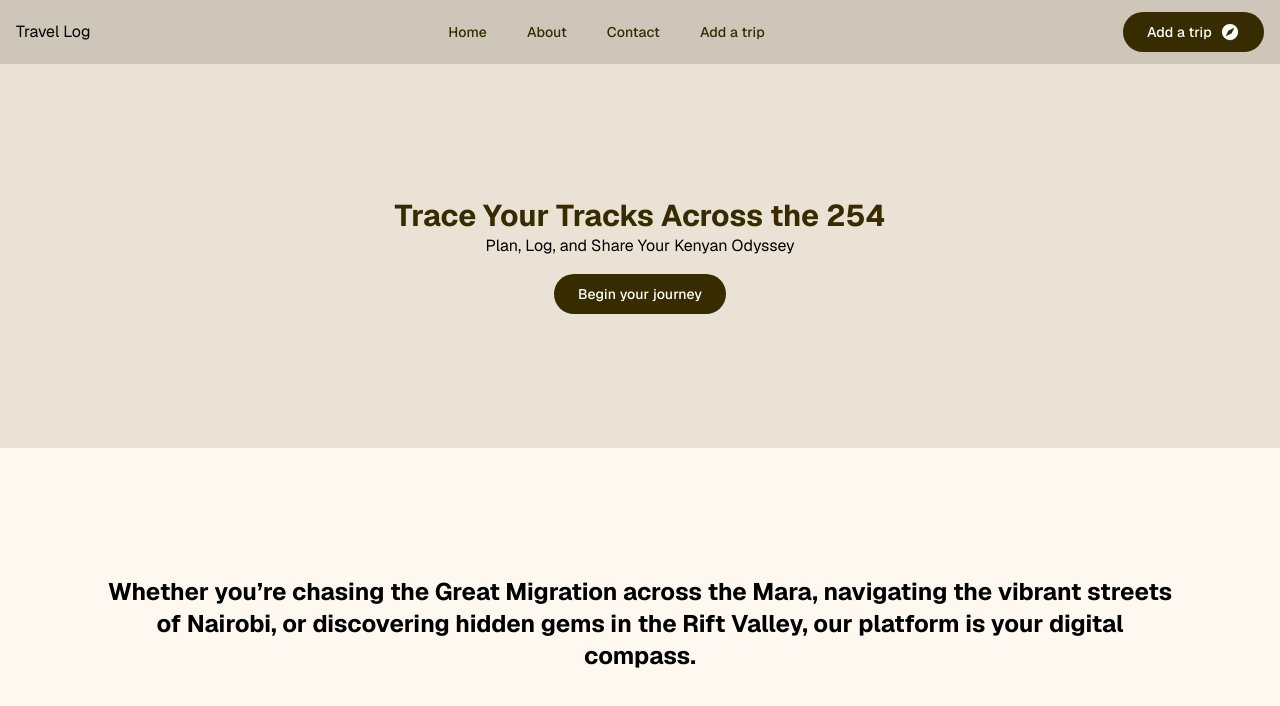
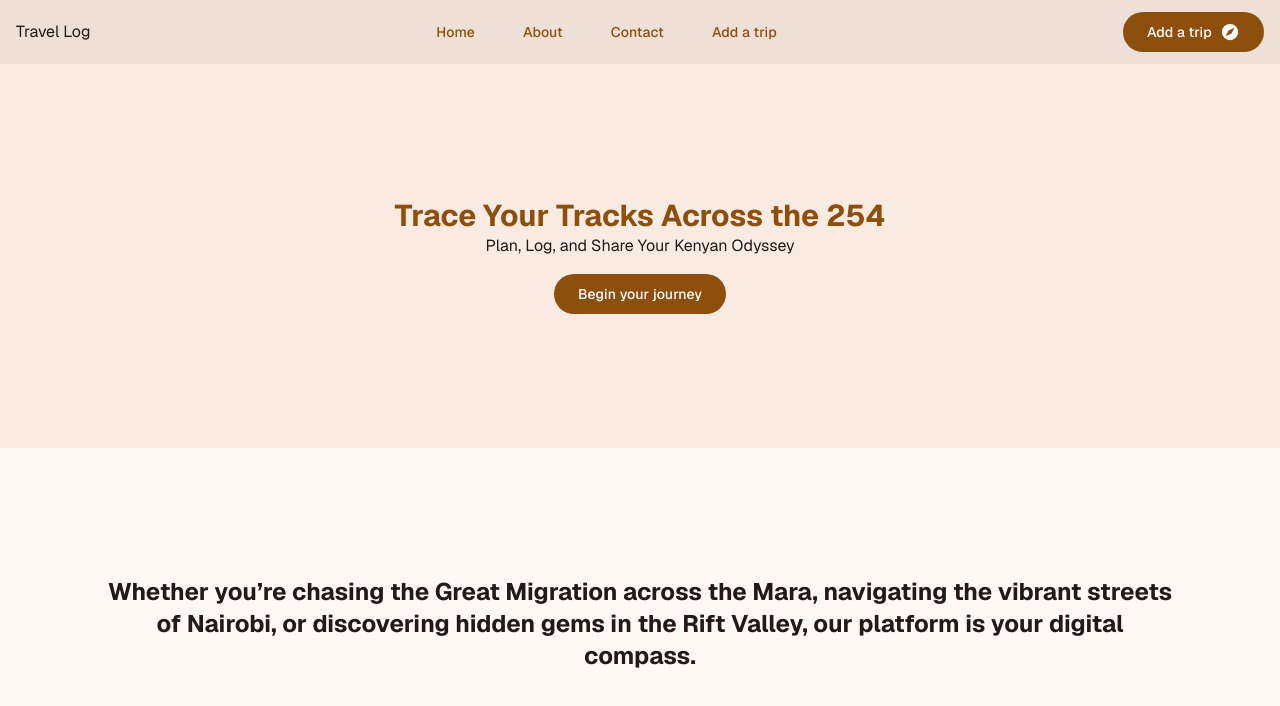
Before and after one commit to exuseric/tripni-nextjs-frontend, a Next.js app: page / in a window 1280 px wide. Shown: the top 706 px of the page. Built offline with nearby package versions, Linux system fonts and the light colour scheme; no server answers.

Commit message:
style(ui): update theme tokens and refactor buttons - Refactor button utilities. - Add `@primer/octicons-react` dependency.

```diff
--- a/package.json
+++ b/package.json
@@ -17,6 +17,7 @@
     "@clerk/nextjs": "^6.37.3",
     "@neondatabase/serverless": "^1.0.2",
     "@phosphor-icons/react": "^2.1.10",
+    "@primer/octicons-react": "^19.22.0",
     "@vercel/speed-insights": "^1.3.1",
     "dotenv": "^17.2.4",
     "drizzle-orm": "^0.45.1",
--- a/styles/buttons.css
+++ b/styles/buttons.css
@@ -1,21 +1,17 @@
 @reference "tailwindcss";
-
 @utility btn-filled {
     @apply inline-flex items-center justify-center gap-2 px-6 py-2.5 font-medium text-sm leading-5 tracking-[0.00625rem] rounded-[1.25rem] border-none cursor-pointer select-none whitespace-nowrap min-h-10 bg-primary text-on-primary shadow-level-0 transition-[background-color,box-shadow,transform] duration-200 ease-in-out;
 
     &:hover {
-        @apply shadow-level-1;
-        background-color: color-mix(in srgb, var(--color-on-primary) 8%, var(--color-primary));
+        @apply shadow-level-1 bg-[color-mix(in_srgb,var(--color-on-primary)_8%,var(--color-primary))];
     }
 
     &:focus-visible {
-        @apply outline-2 outline-primary outline-offset-2;
-        background-color: color-mix(in srgb, var(--color-on-primary) 12%, var(--color-primary));
+        @apply outline-2 outline-primary outline-offset-2 bg-[color-mix(in_srgb,var(--color-on-primary)_12%,var(--color-primary))];
     }
 
     &:active {
-        @apply shadow-level-0 scale-98;
-        background-color: color-mix(in srgb, var(--color-on-primary) 12%, var(--color-primary));
+        @apply shadow-level-0 scale-98 bg-[color-mix(in_srgb,var(--color-on-primary)_12%,var(--color-primary))];
     }
 
     &:disabled {
@@ -27,30 +23,15 @@
     @apply inline-flex items-center justify-center gap-2 px-6 py-2.5 font-medium text-sm leading-5 tracking-[0.00625rem] rounded-[1.25rem] border-none cursor-pointer select-none whitespace-nowrap min-h-10 bg-secondary-container text-on-secondary-container shadow-level-0 transition-[background-color,box-shadow,transform] duration-200 ease-in-out;
 
     &:hover {
-        @apply shadow-level-1;
-        background-color: color-mix(
-                in srgb,
-                var(--color-on-secondary-container) 8%,
-                var(--color-secondary-container)
-        );
+        @apply shadow-level-1 bg-[color-mix(in_srgb,var(--color-on-secondary-container)_8%,var(--color-secondary-container))];
     }
 
     &:focus-visible {
-        @apply outline-2 outline-secondary outline-offset-2;
-        background-color: color-mix(
-                in srgb,
-                var(--color-on-secondary-container) 12%,
-                var(--color-secondary-container)
-        );
+        @apply outline-2 outline-secondary outline-offset-2 bg-[color-mix(in_srgb,var(--color-on-secondary-container)_12%,var(--color-secondary-container))];
     }
 
     &:active {
-        @apply shadow-level-0 scale-98;
-        background-color: color-mix(
-                in srgb,
-                var(--color-on-secondary-container) 12%,
-                var(--color-secondary-container)
-        );
+        @apply shadow-level-0 scale-98 bg-[color-mix(in_srgb,var(--color-on-secondary-container)_12%,var(--color-secondary-container))];
     }
 
     &:disabled {
@@ -62,18 +43,15 @@
     @apply inline-flex items-center justify-center gap-2 px-6 py-2.5 font-medium text-sm leading-5 tracking-[0.00625rem] rounded-[1.25rem] border border-outline cursor-pointer select-none whitespace-nowrap min-h-10 bg-transparent text-primary transition-[background-color,border-color,transform] duration-200 ease-in-out;
 
     &:hover {
-        @apply border-outline;
-        background-color: color-mix(in srgb, var(--color-primary) 8%, transparent);
+        @apply border-outline bg-[color-mix(in_srgb,var(--color-primary)_8%,transparent)];
     }
 
     &:focus-visible {
-        @apply outline-2 outline-primary outline-offset-2 border-primary;
-        background-color: color-mix(in srgb, var(--color-primary) 12%, transparent);
+        @apply outline-2 outline-primary outline-offset-2 border-primary bg-[color-mix(in_srgb,var(--color-primary)_12%,transparent)];
     }
 
     &:active {
-        @apply scale-98;
-        background-color: color-mix(in srgb, var(--color-primary) 12%, transparent);
+        @apply scale-98 bg-[color-mix(in_srgb,var(--color-primary)_12%,transparent)];
     }
 
     &:disabled {
@@ -82,20 +60,18 @@
 }
 
 @utility btn-text {
-    @apply inline-flex items-center justify-center gap-2 px-3 py-2.5 font-medium text-sm leading-5 tracking-[0.00625rem] rounded-[1.25rem] border-none cursor-pointer select-none whitespace-nowrap min-h-10 bg-transparent text-primary transition-[background-color,transform] duration-200 ease-in-out;
+    @apply inline-flex items-center justify-center gap-x-2 gap-y-1 px-4 py-2.5 font-medium text-sm leading-5 tracking-[0.00625rem] rounded-[1.25rem] border-none cursor-pointer select-none whitespace-nowrap min-h-10 bg-transparent text-primary transition-[background-color,transform,color] duration-200 ease-in-out;
 
     &:hover {
-        background-color: color-mix(in srgb, var(--color-primary) 8%, transparent);
+        @apply bg-[color-mix(in_srgb,var(--color-primary)_8%,transparent)];
     }
 
     &:focus-visible {
-        @apply outline-2 outline-primary outline-offset-2;
-        background-color: color-mix(in srgb, var(--color-primary) 12%, transparent);
+        @apply outline-2 outline-primary outline-offset-2 bg-[color-mix(in_srgb,var(--color-primary)_12%,transparent)];
     }
 
     &:active {
-        @apply scale-98;
-        background-color: color-mix(in srgb, var(--color-primary) 12%, transparent);
+        @apply scale-98 bg-[color-mix(in_srgb,var(--color-primary)_12%,transparent)];
     }
 
     &:disabled {
@@ -111,17 +87,15 @@
     @apply inline-flex items-center justify-center p-2 text-2xl rounded-full border-none cursor-pointer select-none transition-[background-color,transform] duration-200 ease-in-out size-10 bg-transparent text-on-surface-variant;
 
     &:hover {
-        background-color: color-mix(in srgb, var(--color-on-surface-variant) 8%, transparent);
+        @apply bg-[color-mix(in_srgb,var(--color-on-surface-variant)_8%,transparent)];
     }
 
     &:focus-visible {
-        @apply outline-2 outline-primary outline-offset-2;
-        background-color: color-mix(in srgb, var(--color-on-surface-variant) 12%, transparent);
+        @apply outline-2 outline-primary outline-offset-2 bg-[color-mix(in_srgb,var(--color-on-surface-variant)_12%,transparent)];
     }
 
     &:active {
-        @apply scale-95;
-        background-color: color-mix(in srgb, var(--color-on-surface-variant) 12%, transparent);
+        @apply scale-95 bg-[color-mix(in_srgb,var(--color-on-surface-variant)_12%,transparent)];
     }
 
     &:disabled {
@@ -133,17 +107,15 @@
     @apply inline-flex items-center justify-center p-2 text-2xl rounded-full border-none cursor-pointer select-none transition-[background-color,transform] duration-200 ease-in-out size-10 bg-primary text-on-primary;
 
     &:hover {
-        background-color: color-mix(in srgb, var(--color-on-primary) 8%, var(--color-primary));
+        @apply bg-[color-mix(in_srgb,var(--color-on-primary)_8%,var(--color-primary))];
     }
 
     &:focus-visible {
-        @apply outline-2 outline-primary outline-offset-2;
-        background-color: color-mix(in srgb, var(--color-on-primary) 12%, var(--color-primary));
+        @apply outline-2 outline-primary outline-offset-2 bg-[color-mix(in_srgb,var(--color-on-primary)_12%,var(--color-primary))];
     }
 
     &:active {
-        @apply scale-95;
-        background-color: color-mix(in srgb, var(--color-on-primary) 12%, var(--color-primary));
+        @apply scale-95 bg-[color-mix(in_srgb,var(--color-on-primary)_12%,var(--color-primary))];
     }
 
     &:disabled {
@@ -155,17 +127,15 @@
     @apply inline-flex items-center justify-center p-2 text-2xl rounded-full border-none cursor-pointer select-none transition-[background-color,transform] duration-200 ease-in-out size-10 bg-secondary-container text-on-secondary-container;
 
     &:hover {
-        background-color: color-mix(in srgb, var(--color-on-secondary-container) 8%, var(--color-secondary-container));
+        @apply bg-[color-mix(in_srgb,var(--color-on-secondary-container)_8%,var(--color-secondary-container))];
     }
 
     &:focus-visible {
-        @apply outline-2 outline-secondary outline-offset-2;
-        background-color: color-mix(in srgb, var(--color-on-secondary-container) 12%, var(--color-secondary-container));
+        @apply outline-2 outline-secondary outline-offset-2 bg-[color-mix(in_srgb,var(--color-on-secondary-container)_12%,var(--color-secondary-container))];
     }
 
     &:active {
-        @apply scale-95;
-        background-color: color-mix(in srgb, var(--color-on-secondary-container) 12%, var(--color-secondary-container));
+        @apply scale-95 bg-[color-mix(in_srgb,var(--color-on-secondary-container)_12%,var(--color-secondary-container))];
     }
 
     &:disabled {
@@ -177,17 +147,15 @@
     @apply inline-flex items-center justify-center p-2 text-2xl rounded-full border border-outline cursor-pointer select-none transition-[background-color,border-color,transform] duration-200 ease-in-out size-10 bg-transparent text-on-surface-variant;
 
     &:hover {
-        background-color: color-mix(in srgb, var(--color-on-surface-variant) 8%, transparent);
+        @apply bg-[color-mix(in_srgb,var(--color-on-surface-variant)_8%,transparent)];
     }
 
     &:focus-visible {
-        @apply outline-2 outline-primary outline-offset-2 border-primary;
-        background-color: color-mix(in srgb, var(--color-on-surface-variant) 12%, transparent);
+        @apply outline-2 outline-primary outline-offset-2 border-primary bg-[color-mix(in_srgb,var(--color-on-surface-variant)_12%,transparent)];
     }
 
     &:active {
-        @apply scale-95;
-        background-color: color-mix(in srgb, var(--color-on-surface-variant) 12%, transparent);
+        @apply scale-95 bg-[color-mix(in_srgb,var(--color-on-surface-variant)_12%,transparent)];
     }
 
     &:disabled {
--- a/styles/theme.css
+++ b/styles/theme.css
@@ -1,106 +1,106 @@
 :root {
-    --md-sys-color-primary: rgb(55 43 0);
-    --md-sys-color-surface-tint: rgb(114 92 12);
+    --md-sys-color-primary: rgb(141 79 13);
+    --md-sys-color-surface-tint: rgb(141 79 13);
     --md-sys-color-on-primary: rgb(255 255 255);
-    --md-sys-color-primary-container: rgb(90 71 0);
-    --md-sys-color-on-primary-container: rgb(255 255 255);
-    --md-sys-color-secondary: rgb(52 43 18);
+    --md-sys-color-primary-container: rgb(215 139 71);
+    --md-sys-color-on-primary-container: rgb(82 42 0);
+    --md-sys-color-secondary: rgb(121 87 59);
     --md-sys-color-on-secondary: rgb(255 255 255);
-    --md-sys-color-secondary-container: rgb(82 72 44);
-    --md-sys-color-on-secondary-container: rgb(255 255 255);
-    --md-sys-color-tertiary: rgb(20 50 27);
+    --md-sys-color-secondary-container: rgb(255 209 174);
+    --md-sys-color-on-secondary-container: rgb(122 88 60);
+    --md-sys-color-tertiary: rgb(93 99 8);
     --md-sys-color-on-tertiary: rgb(255 255 255);
-    --md-sys-color-tertiary-container: rgb(49 80 55);
-    --md-sys-color-on-tertiary-container: rgb(255 255 255);
-    --md-sys-color-error: rgb(96 0 4);
+    --md-sys-color-tertiary-container: rgb(156 162 70);
+    --md-sys-color-on-tertiary-container: rgb(51 55 0);
+    --md-sys-color-error: rgb(186 26 26);
     --md-sys-color-on-error: rgb(255 255 255);
-    --md-sys-color-error-container: rgb(152 0 10);
-    --md-sys-color-on-error-container: rgb(255 255 255);
-    --md-sys-color-background: rgb(255 248 240);
-    --md-sys-color-on-background: rgb(31 27 19);
-    --md-sys-color-surface: rgb(255 248 240);
-    --md-sys-color-on-surface: rgb(0 0 0);
-    --md-sys-color-surface-variant: rgb(235 225 207);
-    --md-sys-color-on-surface-variant: rgb(0 0 0);
-    --md-sys-color-outline: rgb(48 44 32);
-    --md-sys-color-outline-variant: rgb(78 73 59);
+    --md-sys-color-error-container: rgb(255 218 214);
+    --md-sys-color-on-error-container: rgb(147 0 10);
+    --md-sys-color-background: rgb(255 248 245);
+    --md-sys-color-on-background: rgb(33 26 21);
+    --md-sys-color-surface: rgb(255 248 245);
+    --md-sys-color-on-surface: rgb(33 26 21);
+    --md-sys-color-surface-variant: rgb(245 222 207);
+    --md-sys-color-on-surface-variant: rgb(83 68 57);
+    --md-sys-color-outline: rgb(133 116 103);
+    --md-sys-color-outline-variant: rgb(216 195 180);
     --md-sys-color-shadow: rgb(0 0 0);
     --md-sys-color-scrim: rgb(0 0 0);
-    --md-sys-color-inverse-surface: rgb(52 48 39);
-    --md-sys-color-inverse-on-surface: rgb(255 255 255);
-    --md-sys-color-inverse-primary: rgb(226 196 109);
-    --md-sys-color-primary-fixed: rgb(90 71 0);
-    --md-sys-color-on-primary-fixed: rgb(255 255 255);
-    --md-sys-color-primary-fixed-dim: rgb(63 49 0);
-    --md-sys-color-on-primary-fixed-variant: rgb(255 255 255);
-    --md-sys-color-secondary-fixed: rgb(82 72 44);
-    --md-sys-color-on-secondary-fixed: rgb(255 255 255);
-    --md-sys-color-secondary-fixed-dim: rgb(59 50 24);
-    --md-sys-color-on-secondary-fixed-variant: rgb(255 255 255);
-    --md-sys-color-tertiary-fixed: rgb(49 80 55);
-    --md-sys-color-on-tertiary-fixed: rgb(255 255 255);
-    --md-sys-color-tertiary-fixed-dim: rgb(27 57 33);
-    --md-sys-color-on-tertiary-fixed-variant: rgb(255 255 255);
-    --md-sys-color-surface-dim: rgb(191 184 171);
-    --md-sys-color-surface-bright: rgb(255 248 240);
+    --md-sys-color-inverse-surface: rgb(55 47 41);
+    --md-sys-color-inverse-on-surface: rgb(253 238 229);
+    --md-sys-color-inverse-primary: rgb(255 183 124);
+    --md-sys-color-primary-fixed: rgb(255 220 194);
+    --md-sys-color-on-primary-fixed: rgb(46 21 0);
+    --md-sys-color-primary-fixed-dim: rgb(255 183 124);
+    --md-sys-color-on-primary-fixed-variant: rgb(109 57 0);
+    --md-sys-color-secondary-fixed: rgb(255 220 194);
+    --md-sys-color-on-secondary-fixed: rgb(45 22 2);
+    --md-sys-color-secondary-fixed-dim: rgb(235 190 155);
+    --md-sys-color-on-secondary-fixed-variant: rgb(95 64 38);
+    --md-sys-color-tertiary-fixed: rgb(227 233 132);
+    --md-sys-color-on-tertiary-fixed: rgb(27 29 0);
+    --md-sys-color-tertiary-fixed-dim: rgb(198 205 107);
+    --md-sys-color-on-tertiary-fixed-variant: rgb(70 74 0);
+    --md-sys-color-surface-dim: rgb(229 215 207);
+    --md-sys-color-surface-bright: rgb(255 248 245);
     --md-sys-color-surface-container-lowest: rgb(255 255 255);
-    --md-sys-color-surface-container-low: rgb(248 240 226);
-    --md-sys-color-surface-container: rgb(234 226 212);
-    --md-sys-color-surface-container-high: rgb(219 211 198);
-    --md-sys-color-surface-container-highest: rgb(205 198 185);
+    --md-sys-color-surface-container-low: rgb(255 241 233);
+    --md-sys-color-surface-container: rgb(250 235 226);
+    --md-sys-color-surface-container-high: rgb(244 229 221);
+    --md-sys-color-surface-container-highest: rgb(238 224 215);
 }
 
 @media (prefers-color-scheme: dark) {
     :root {
-        --md-sys-color-primary: rgb(255 239 200);
-        --md-sys-color-surface-tint: rgb(226 196 109);
-        --md-sys-color-on-primary: rgb(0 0 0);
-        --md-sys-color-primary-container: rgb(222 192 105);
-        --md-sys-color-on-primary-container: rgb(16 11 0);
-        --md-sys-color-secondary: rgb(255 239 200);
-        --md-sys-color-on-secondary: rgb(0 0 0);
-        --md-sys-color-secondary-container: rgb(208 193 157);
-        --md-sys-color-on-secondary-container: rgb(16 11 0);
-        --md-sys-color-tertiary: rgb(213 249 214);
-        --md-sys-color-on-tertiary: rgb(0 0 0);
-        --md-sys-color-tertiary-container: rgb(169 203 171);
-        --md-sys-color-on-tertiary-container: rgb(0 15 3);
-        --md-sys-color-error: rgb(255 236 233);
-        --md-sys-color-on-error: rgb(0 0 0);
-        --md-sys-color-error-container: rgb(255 174 164);
-        --md-sys-color-on-error-container: rgb(34 0 1);
-        --md-sys-color-background: rgb(22 19 11);
-        --md-sys-color-on-background: rgb(234 226 212);
-        --md-sys-color-surface: rgb(22 19 11);
-        --md-sys-color-on-surface: rgb(255 255 255);
-        --md-sys-color-surface-variant: rgb(76 70 57);
-        --md-sys-color-on-surface-variant: rgb(255 255 255);
-        --md-sys-color-outline: rgb(249 239 220);
-        --md-sys-color-outline-variant: rgb(203 194 176);
+        --md-sys-color-primary: rgb(255 183 124);
+        --md-sys-color-surface-tint: rgb(255 183 124);
+        --md-sys-color-on-primary: rgb(77 39 0);
+        --md-sys-color-primary-container: rgb(215 139 71);
+        --md-sys-color-on-primary-container: rgb(82 42 0);
+        --md-sys-color-secondary: rgb(235 190 155);
+        --md-sys-color-on-secondary: rgb(70 42 17);
+        --md-sys-color-secondary-container: rgb(98 66 40);
+        --md-sys-color-on-secondary-container: rgb(220 176 142);
+        --md-sys-color-tertiary: rgb(198 205 107);
+        --md-sys-color-on-tertiary: rgb(48 51 0);
+        --md-sys-color-tertiary-container: rgb(156 162 70);
+        --md-sys-color-on-tertiary-container: rgb(51 55 0);
+        --md-sys-color-error: rgb(255 180 171);
+        --md-sys-color-on-error: rgb(105 0 5);
+        --md-sys-color-error-container: rgb(147 0 10);
+        --md-sys-color-on-error-container: rgb(255 218 214);
+        --md-sys-color-background: rgb(24 18 13);
+        --md-sys-color-on-background: rgb(238 224 215);
+        --md-sys-color-surface: rgb(24 18 13);
+        --md-sys-color-on-surface: rgb(238 224 215);
+        --md-sys-color-surface-variant: rgb(83 68 57);
+        --md-sys-color-on-surface-variant: rgb(216 195 180);
+        --md-sys-color-outline: rgb(160 141 128);
+        --md-sys-color-outline-variant: rgb(83 68 57);
         --md-sys-color-shadow: rgb(0 0 0);
         --md-sys-color-scrim: rgb(0 0 0);
-        --md-sys-color-inverse-surface: rgb(234 226 212);
-        --md-sys-color-inverse-on-surface: rgb(0 0 0);
-        --md-sys-color-inverse-primary: rgb(89 70 0);
-        --md-sys-color-primary-fixed: rgb(255 224 136);
-        --md-sys-color-on-primary-fixed: rgb(0 0 0);
-        --md-sys-color-primary-fixed-dim: rgb(226 196 109);
-        --md-sys-color-on-primary-fixed-variant: rgb(23 16 0);
-        --md-sys-color-secondary-fixed: rgb(241 225 187);
-        --md-sys-color-on-secondary-fixed: rgb(0 0 0);
-        --md-sys-color-secondary-fixed-dim: rgb(212 197 161);
-        --md-sys-color-on-secondary-fixed-variant: rgb(23 16 0);
-        --md-sys-color-tertiary-fixed: rgb(200 236 201);
-        --md-sys-color-on-tertiary-fixed: rgb(0 0 0);
-        --md-sys-color-tertiary-fixed-dim: rgb(172 207 174);
-        --md-sys-color-on-tertiary-fixed-variant: rgb(0 21 5);
-        --md-sys-color-surface-dim: rgb(22 19 11);
-        --md-sys-color-surface-bright: rgb(84 80 69);
-        --md-sys-color-surface-container-lowest: rgb(0 0 0);
-        --md-sys-color-surface-container-low: rgb(35 31 23);
-        --md-sys-color-surface-container: rgb(52 48 39);
-        --md-sys-color-surface-container-high: rgb(63 59 49);
-        --md-sys-color-surface-container-highest: rgb(75 70 60);
+        --md-sys-color-inverse-surface: rgb(238 224 215);
+        --md-sys-color-inverse-on-surface: rgb(55 47 41);
+        --md-sys-color-inverse-primary: rgb(141 79 13);
+        --md-sys-color-primary-fixed: rgb(255 220 194);
+        --md-sys-color-on-primary-fixed: rgb(46 21 0);
+        --md-sys-color-primary-fixed-dim: rgb(255 183 124);
+        --md-sys-color-on-primary-fixed-variant: rgb(109 57 0);
+        --md-sys-color-secondary-fixed: rgb(255 220 194);
+        --md-sys-color-on-secondary-fixed: rgb(45 22 2);
+        --md-sys-color-secondary-fixed-dim: rgb(235 190 155);
+        --md-sys-color-on-secondary-fixed-variant: rgb(95 64 38);
+        --md-sys-color-tertiary-fixed: rgb(227 233 132);
+        --md-sys-color-on-tertiary-fixed: rgb(27 29 0);
+        --md-sys-color-tertiary-fixed-dim: rgb(198 205 107);
+        --md-sys-color-on-tertiary-fixed-variant: rgb(70 74 0);
+        --md-sys-color-surface-dim: rgb(24 18 13);
+        --md-sys-color-surface-bright: rgb(64 56 50);
+        --md-sys-color-surface-container-lowest: rgb(19 13 8);
+        --md-sys-color-surface-container-low: rgb(33 26 21);
+        --md-sys-color-surface-container: rgb(37 30 25);
+        --md-sys-color-surface-container-high: rgb(48 40 35);
+        --md-sys-color-surface-container-highest: rgb(59 51 45);
     }
 }
 
--- a/tsconfig.json
+++ b/tsconfig.json
@@ -2,6 +2,7 @@
   "compilerOptions": {
     "target": "ES2017",
     "lib": ["dom", "dom.iterable", "esnext"],
+    "types": ["node"],
     "allowJs": true,
     "skipLibCheck": true,
     "strict": true,
```
Also changed, not shown: app/(main)/page.tsx (+10 -6 lines), 1 other file (tests, documents, lock files or other folders).
